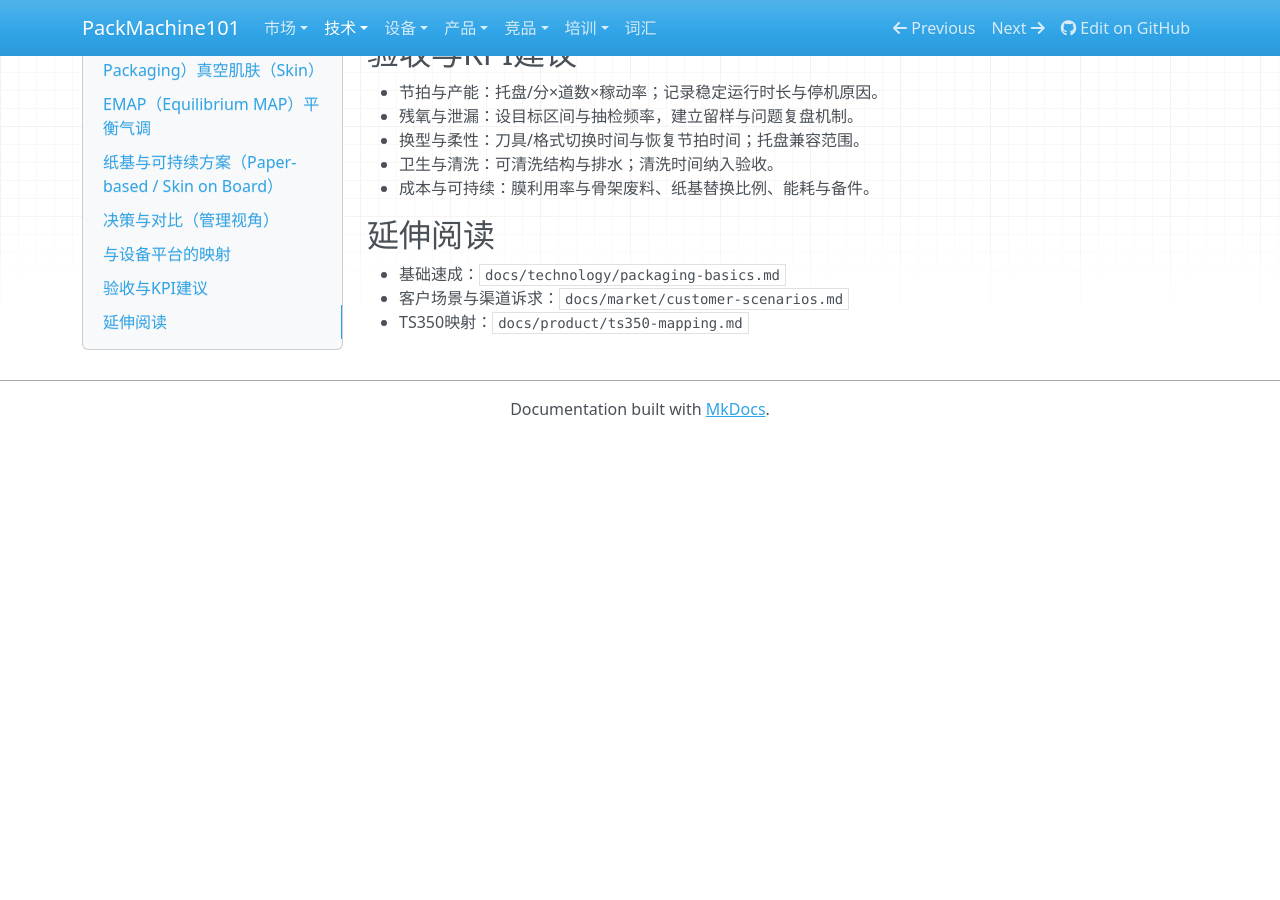
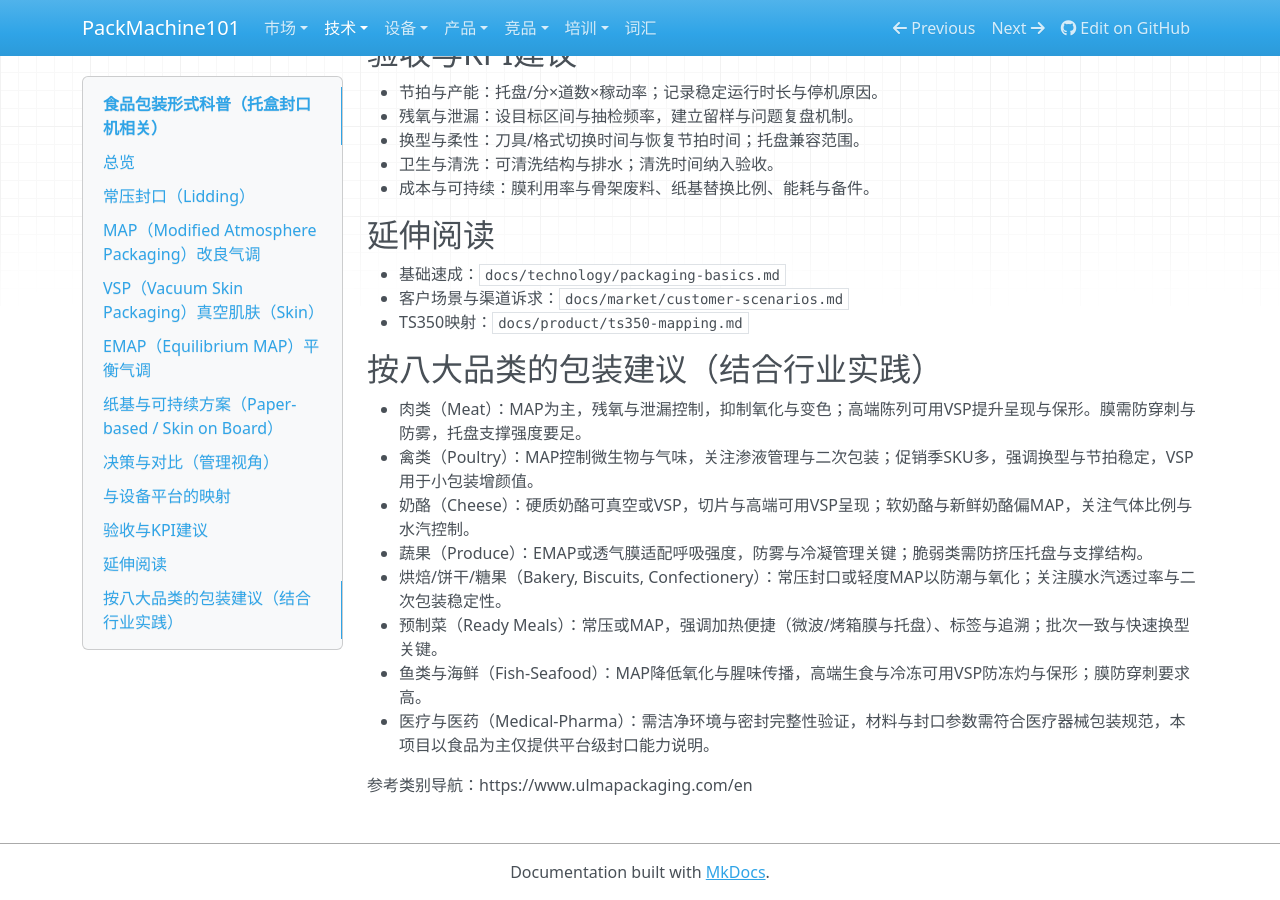
Before and after one commit to John-Qu/FPM101, an MkDocs documentation site: the page built from docs/technology/packaging-forms.md, in a window 1280 px wide and 900 px high, scrolled down 2694 px. Built offline with MkDocs 1.6.1, drawn with Linux system fonts in a browser that asks for light colours; nearby versions of some CDN libraries; before the commit the page ends 3131 px from its top, so only the background shows below that.

Commit message:
docs(technology): add category-specific guidance for meat/poultry/cheese/produce/bakery/ready-meals/fish-seafood/medical-pharma with ULMA reference

```diff
--- a/docs/technology/packaging-forms.md
+++ b/docs/technology/packaging-forms.md
@@ -79,3 +79,15 @@
 - 基础速成：`docs/technology/packaging-basics.md`
 - 客户场景与渠道诉求：`docs/market/customer-scenarios.md`
 - TS350映射：`docs/product/ts350-mapping.md`
+
+## 按八大品类的包装建议（结合行业实践）
+- 肉类（Meat）：MAP为主，残氧与泄漏控制，抑制氧化与变色；高端陈列可用VSP提升呈现与保形。膜需防穿刺与防雾，托盘支撑强度要足。
+- 禽类（Poultry）：MAP控制微生物与气味，关注渗液管理与二次包装；促销季SKU多，强调换型与节拍稳定，VSP用于小包装增颜值。
+- 奶酪（Cheese）：硬质奶酪可真空或VSP，切片与高端可用VSP呈现；软奶酪与新鲜奶酪偏MAP，关注气体比例与水汽控制。
+- 蔬果（Produce）：EMAP或透气膜适配呼吸强度，防雾与冷凝管理关键；脆弱类需防挤压托盘与支撑结构。
+- 烘焙/饼干/糖果（Bakery, Biscuits, Confectionery）：常压封口或轻度MAP以防潮与氧化；关注膜水汽透过率与二次包装稳定性。
+- 预制菜（Ready Meals）：常压或MAP，强调加热便捷（微波/烤箱膜与托盘）、标签与追溯；批次一致与快速换型关键。
+- 鱼类与海鲜（Fish-Seafood）：MAP降低氧化与腥味传播，高端生食与冷冻可用VSP防冻灼与保形；膜防穿刺要求高。
+- 医疗与医药（Medical-Pharma）：需洁净环境与密封完整性验证，材料与封口参数需符合医疗器械包装规范，本项目以食品为主仅提供平台级封口能力说明。
+
+参考类别导航：https://www.ulmapackaging.com/en
```
